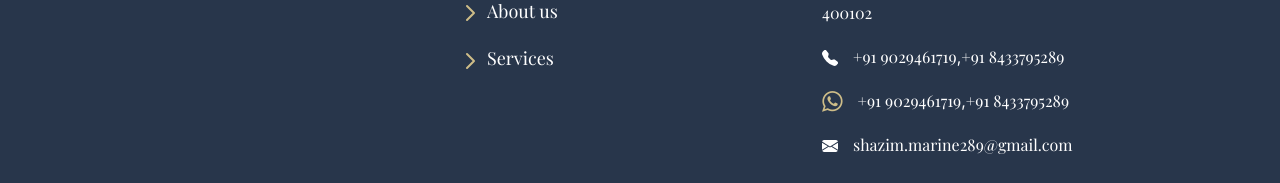
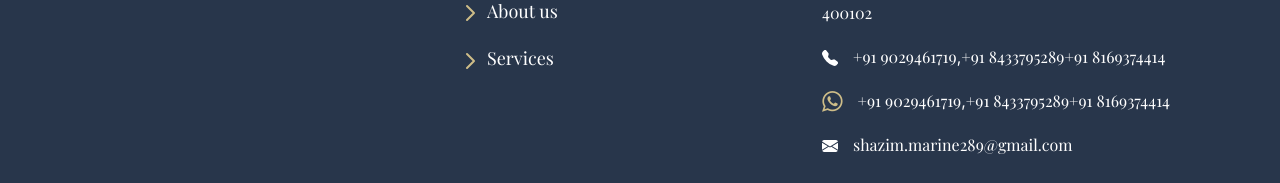
Before and after one commit to vijay4527/sms, a Next.js app: page / in a window 1280 px wide. Shown: the part 4684-4867 px from the top of the page. Built offline with nearby package versions, Linux system fonts and the light colour scheme; no server answers; a web font is replaced by a local one.

Commit message:
one more number has been added

```diff
--- a/src/components/footer/Footer.jsx
+++ b/src/components/footer/Footer.jsx
@@ -157,6 +157,8 @@ const Footer = () => {
                     {"  "}
                     {" , "}{" "}
                     <Link href="tel:+91 8433795289">+91 8433795289</Link>
+                    <Link href="tel:+91 8433795289">+91 8169374414</Link>
+
                   </li>
                   <li className={styles.whatsappContact}>
                     <span className={styles.spanIcon}>
@@ -169,6 +171,9 @@ const Footer = () => {
                     {" , "}{" "}
                     <Link href="whatsapp://send?phone=+91 8433795289">
                       +91 8433795289
+                    </Link>
+                    <Link href="whatsapp://send?phone=+91 8433795289">
+                      +91 8169374414
                     </Link>
                   </li>
 
```
